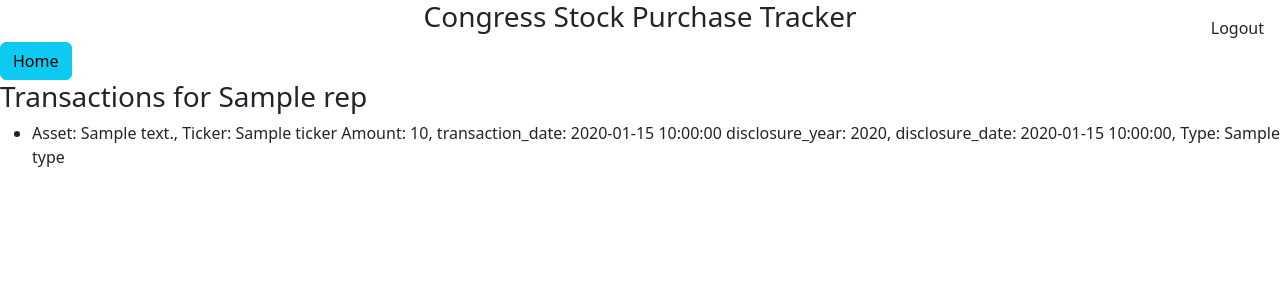
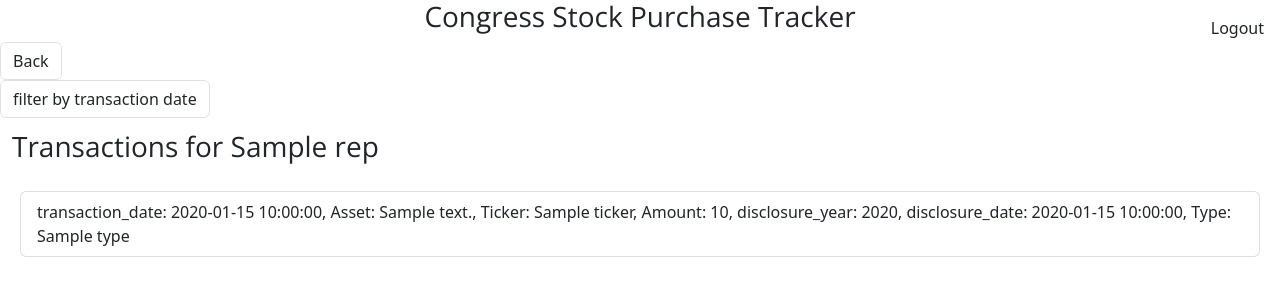
Before and after one commit to tiller92/capstone-ryan, a Flask app: template templates/users/trans.html in a window 1280 px wide. Shown: the top 300 px of the page. Run offline with Flask 2, Linux system fonts and the light colour scheme; the template is opened without the code that fills it: most values are stand-ins (such as "Sample title", 1, 10 or a date in 2020); some libraries are stand-ins or nearby versions.

Commit message:
filter by date added for transaction date could be more effecient?

```diff
--- a/app.py
+++ b/app.py
@@ -8,7 +8,7 @@ from flask import Flask, render_template, request, flash, redirect, session, g,j
 from flask_sqlalchemy import SQLAlchemy
 from flask_bcrypt import bcrypt
 from models import db, connect_db, Users,Transactions,Watched
-from helpers import transactions,search_by_name
+from helpers import transactions,search_by_name, filterByTransactionDate
 
 app = Flask(__name__)
 
@@ -53,15 +53,19 @@ def logout_user():
 def home_page():
     users = Users.query.all()
     form = UserLogin()
+
     if form.validate_on_submit():
-        user = Users.query.filter_by(username=form.data['username']).first_or_404()
-        password = form.data['password'].encode('utf-8')
-        hashed = user.password.encode('utf-8')
-        print(password, hashed)
-        if bcrypt.checkpw(password, hashed):
-            login_user(user)
-            return redirect(f'/users/{user.username}')
-        else:
+        try:
+            user = Users.query.filter_by(username=form.data['username']).first_or_404()
+            password = form.data['password'].encode('utf-8')
+            hashed = user.password.encode('utf-8')
+            print(password, hashed)
+            if bcrypt.checkpw(password, hashed):
+                login_user(user)
+                return redirect(f'/users/{user.username}')
+            else:
+                return redirect('/')
+        except:
             return redirect('/')
     return render_template('home.html', form=form)
 
@@ -70,16 +74,20 @@ def home_page():
 def sign_up():
     form = SignUpForm()
     if form.validate_on_submit() and request.method == "POST":
-        password = form.data['password']
+        try:
+            password = form.data['password']
         # work factor defaults to 12
-        hashed_pwd = bcrypt.hashpw(password.encode('utf-8'), bcrypt.gensalt())
+            hashed_pwd = bcrypt.hashpw(password.encode('utf-8'), bcrypt.gensalt())
         # update db with user and user info
-        new_user = Users(username=form.data['username'],password=hashed_pwd.decode('utf-8'),email=form.data['email'])
-        db.session.add(new_user)
-        db.session.commit()
-        username = form.data['username']
-        flash('New User Created')
-        return redirect(f'/users/{username}')
+            new_user = Users(username=form.data['username'],password=hashed_pwd.decode('utf-8'),email=form.data['email'])
+            db.session.add(new_user)
+            db.session.commit()
+            username = form.data['username']
+            flash('New User Created')
+            return redirect(f'/users/{username}')
+        except:
+            ## should probably flash an error here
+            redirect('/signup')
     return render_template('signup.html', form=form)
 
 
@@ -141,12 +149,18 @@ def add_to_watch(username,rep):
 
 @app.route('/<username>/<rep>/trans',methods=['GET','POST'])
 def show_tran(username,rep):
+    """Needs to return a list of transactions."""
     trans = transactions()
     trans_list = []
     for tran in trans:
         if rep in tran['representative']:
-            trans_list.append(tran)
-    return render_template('/users/trans.html', trans_list=trans_list,rep=rep,username=username)
+                trans_list.append(tran)
+    ## if user wants filter time complexity moves from o(n) to o(n^6)
+    if request.args.get('filter'):
+        filter_trans = filterByTransactionDate(trans_list)
+        return render_template('/users/trans.html', trans_list=filter_trans,rep=rep,username=username)
+    else:
+        return render_template('/users/trans.html', trans_list=trans_list,rep=rep,username=username)
 
 #################### test routes #############
 
--- /dev/null
+++ b/static/styles/base.css
@@ -0,0 +1,5 @@
+h3 {
+    font-family: 'Abril Fatface', cursive;
+    font-family: 'Open Sans', sans-serif;
+    margin-top: 100px;
+}
--- a/templates/base.html
+++ b/templates/base.html
@@ -3,11 +3,16 @@
 
 <head>
   <meta charset="UTF-8">
-  <title>Capstone Project</title>
+  <title>Congress Stock tracker</title>
   <link rel="stylesheet"
         href="https://use.fontawesome.com/releases/v5.3.1/css/all.css">
         <!-- CSS only -->
+        <link rel= "stylesheet" type= "text/css" href='../static/styles/base.css'>
 <link href="https://cdn.jsdelivr.net/npm/bootstrap@5.2.0/dist/css/bootstrap.min.css" rel="stylesheet" integrity="sha384-gH2yIJqKdNHPEq0n4Mqa/HGKIhSkIHeL5AyhkYV8i59U5AR6csBvApHHNl/vI1Bx" crossorigin="anonymous">
+<link rel="preconnect" href="https://fonts.googleapis.com">
+<link rel="preconnect" href="https://fonts.gstatic.com" crossorigin>
+<link href="https://fonts.googleapis.com/css2?family=Abril+Fatface&family=Open+Sans:wght@300&display=swap" rel="stylesheet">
+
 <!-- JavaScript Bundle with Popper -->
 <script src="https://cdn.jsdelivr.net/npm/bootstrap@5.2.0/dist/js/bootstrap.bundle.min.js" integrity="sha384-A3rJD856KowSb7dwlZdYEkO39Gagi7vIsF0jrRAoQmDKKtQBHUuLZ9AsSv4jD4Xa" crossorigin="anonymous"></script>
 </head>
@@ -15,7 +20,7 @@
 <body class="">
   <div class='d-flex justify-content-center'>
       <a href="/" class="navbar-brand">
-        <h3>Congress Stock Purchase Tracker</h3>
+        <h3 id='congress'>Congress Stock Purchase Tracker</h3>
       </a>
 
     </div>
--- a/templates/home.html
+++ b/templates/home.html
@@ -1,5 +1,6 @@
 {% extends 'base.html' %} {% block content %}
-<div class='d-flex justify-content-center m-3'>
+<img src='/static/bull-stock.jpeg' alt='Big Bull' class='position-absolute mw-100 opacity-50'>
+<div class='d-flex justify-content-center m-3 position-relative'>
 <form method="POST">
 {{ form.csrf_token }}
  {% for field in form if field.widget.input_type != 'hidden'  %}
@@ -20,5 +21,4 @@
 </div>
 </div>
 
-
 {% endblock %}
--- a/templates/users/trans.html
+++ b/templates/users/trans.html
@@ -2,18 +2,22 @@
 {% block content %}
 <div>
 <form action='/users/{{username}}' method='GET'>
-  <button class='btn btn-info'>Home</button>
+  <button class='btn border'>Back</button>
+</form>
+<form action='/{{username}}/{{rep}}/trans' method='GET'>
+  <input type='hidden' name='filter' value='tdate' />
+  <button class='btn border'>filter by transaction date</button>
 </form>
 </div>
 <div>
-  <h3>Transactions for {{rep}}</h3>
-  <ul>
+  <h3 class='p-2 m-1'>Transactions for {{rep}}</h3>
+  <ul class='list-group m-1 p-3'>
   {% for tran in trans_list  %}
-  <li>
+  <li class='list-group-item'>
+    transaction_date: {{tran['transaction_date']}},
     Asset: {{tran['asset_description']}},
-    Ticker: {{tran['ticker']}}
+    Ticker: {{tran['ticker']}},
     Amount: {{tran['amount']}},
-    transaction_date: {{tran['transaction_date']}}
     disclosure_year: {{tran['disclosure_year']}},
     disclosure_date: {{tran['disclosure_date']}},
     Type: {{tran['type']}}
--- a/templates/users/userHome.html
+++ b/templates/users/userHome.html
@@ -6,13 +6,13 @@
 <div class='d-flex justify-content-center'>
 {% if watched_list %}
 <div class="p-3">
- <ul>
+ <ul class='list-group'>
  {% for watched in watched_list  %}
-  <li class="p-2 m-1">
+  <li class="p-2 m-1 list-group-item">
     {{watched.name}}
     <form
      method='GET' action='/{{username}}/{{watched.name}}/trans'>
-    <button class='btn border m-1'>transactions</button>
+    <button class='btn border m-1'>Transactions</button>
     </form>
     <form method='DELETE' action='/{{username}}/{{watched.name}}/delete'>
       <button class='btn btn-danger m-1'>Remove</button>
```
Also changed, not shown: helpers.py (+74 -1 lines), static/bull-stock.jpeg (added).
